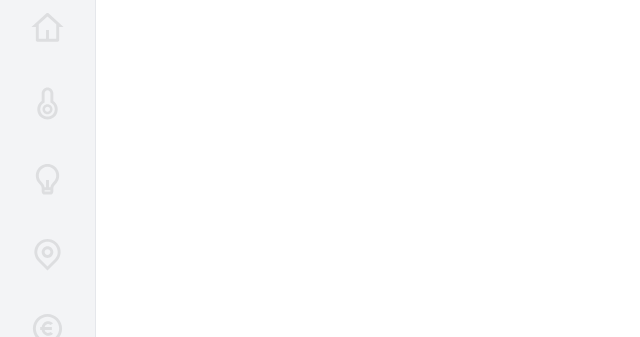
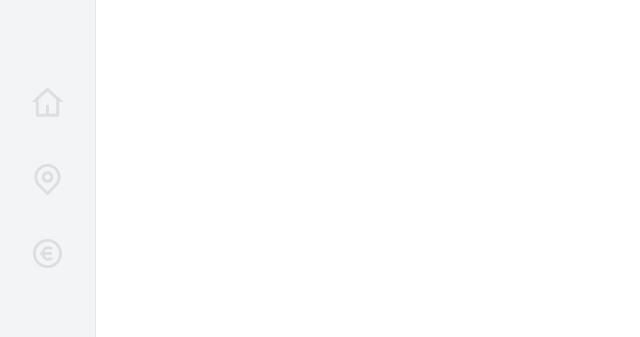
Before and after one commit to bryanFerreiraJS/IoT10, a Vue app: page / in a window 1280 px wide. Shown: the part 214-551 px from the top of the page, without its empty margins (0-640 px from the left). Built offline with nearby package versions, Linux system fonts and the light colour scheme; what @tailwindcss/typography would draw is missing.

Commit message:
navbar route and delete

```diff
--- a/src/components/Navbar.vue
+++ b/src/components/Navbar.vue
@@ -4,17 +4,21 @@
     class="fixed h-screen flex flex-col justify-between items-center py-8 w-24 border-r bg-gray-100 border-gray-200"
   >
     <!-- SECTION: Eco Conso's Logo -->
+    <router-link
+        to="/"
+    >
     <img
       class="w-auto h-10 object-cover object-center"
       src="@/assets/images/logo.png"
       alt="Eco Conso's Logo"
     />
+    </router-link>
     <!-- !SECTION: Eco Conso's Logo -->
 
     <!-- SECTION: Menu List -->
     <div class="menu-list ml-4 flex flex-col w-full items-center">
-      <a
-        href="#"
+      <router-link
+        to="/"
         class="transition duration-400 ease-in-out relative w-full p-4 pl-0 my-1 text-gray-500 rounded-l-lg hover:text-blue-500  hover:bg-purple-700"
       >
         <svg
@@ -30,52 +34,10 @@
             fill="#DDDEE0"
           />
         </svg>
-      </a>
-      <a
-        href="#"
-        class="transition duration-300 ease-in-out relative w-full p-4 pl-0 my-1 text-gray-500 rounded-l-lg hover:text-blue-500  hover:bg-purple-700"
-        >
-        <svg
-          class="m-auto"
-          width="35"
-          height="35"
-          viewBox="0 0 35 35"
-          fill="none"
-          xmlns="http://www.w3.org/2000/svg"
-        >
-          <path
-            d="M11.6667 7.29134C11.6667 5.74424 12.2813 4.26051 13.3753 3.16655C14.4693 2.07259 15.953 1.45801 17.5001 1.45801C19.0472 1.45801 20.5309 2.07259 21.6249 3.16655C22.7188 4.26051 23.3334 5.74424 23.3334 7.29134V14.9549C25.1169 16.1968 26.4576 17.9754 27.1602 20.032C27.8628 22.0886 27.8908 24.3158 27.24 26.3893C26.5891 28.4629 25.2936 30.2746 23.5418 31.5609C21.79 32.8471 19.6734 33.5407 17.5001 33.5407C15.3268 33.5407 13.2102 32.8471 11.4584 31.5609C9.7066 30.2746 8.41102 28.4629 7.76021 26.3893C7.1094 24.3158 7.13734 22.0886 7.83997 20.032C8.54259 17.9754 9.88323 16.1968 11.6667 14.9549V7.29134ZM13.3351 17.3465C12.0608 18.2334 11.1027 19.5037 10.6005 20.9728C10.0983 22.4418 10.078 24.0329 10.5427 25.5142C11.0074 26.9955 11.9328 28.2899 13.1842 29.2088C14.4356 30.1278 15.9476 30.6233 17.5001 30.6233C19.0526 30.6233 20.5646 30.1278 21.816 29.2088C23.0673 28.2899 23.9927 26.9955 24.4574 25.5142C24.9221 24.0329 24.9019 22.4418 24.3997 20.9728C23.8974 19.5037 22.9394 18.2334 21.6651 17.3465L20.4167 16.4759V7.29134C20.4167 6.51779 20.1095 5.77593 19.5625 5.22895C19.0155 4.68197 18.2736 4.37467 17.5001 4.37467C16.7265 4.37467 15.9847 4.68197 15.4377 5.22895C14.8907 5.77593 14.5834 6.51779 14.5834 7.29134V16.4759L13.3351 17.3465Z"
-            fill="#DDDEE0"
-          />
-          <path
-            fill-rule="evenodd"
-            clip-rule="evenodd"
-            d="M17.5 25.625C18.8807 25.625 20 24.5057 20 23.125C20 21.7443 18.8807 20.625 17.5 20.625C16.1193 20.625 15 21.7443 15 23.125C15 24.5057 16.1193 25.625 17.5 25.625ZM17.5 28.125C20.2614 28.125 22.5 25.8864 22.5 23.125C22.5 20.3636 20.2614 18.125 17.5 18.125C14.7386 18.125 12.5 20.3636 12.5 23.125C12.5 25.8864 14.7386 28.125 17.5 28.125Z"
-            fill="#DDDEE0"
-          />
-        </svg>
-      </a>
-      <a
-        href="#"
-        class="transition duration-300 ease-in-out relative w-full p-4 pl-0 my-1 text-gray-500 rounded-l-lg hover:text-blue-500  hover:bg-purple-700"
-      >
-        <svg
-          class="m-auto"
-          width="35"
-          height="35"
-          viewBox="0 0 35 35"
-          fill="none"
-          xmlns="http://www.w3.org/2000/svg"
-        >
-          <path
-            d="M14.5439 26.2498H16.0416V18.9582H18.9583V26.2498H20.456C20.6485 24.4969 21.5425 23.0503 22.9935 21.4709C23.1583 21.293 24.2068 20.2065 24.3308 20.0519C25.3608 18.7651 26.0064 17.2136 26.1933 15.576C26.3801 13.9383 26.1006 12.2812 25.387 10.7955C24.6734 9.30976 23.5546 8.05579 22.1595 7.17802C20.7644 6.30024 19.1498 5.83435 17.5015 5.834C15.8533 5.83364 14.2385 6.29885 12.843 7.17603C11.4476 8.05321 10.3283 9.3067 9.61398 10.7921C8.8997 12.2776 8.61951 13.9346 8.80567 15.5723C8.99183 17.21 9.63677 18.7618 10.6662 20.049C10.7916 20.2051 11.8431 21.293 12.005 21.4694C13.4575 23.0503 14.3514 24.4969 14.5439 26.2498ZM14.5833 29.1665V30.6248H20.4166V29.1665H14.5833ZM8.39122 21.8748C7.01775 20.1588 6.15698 18.0897 5.90807 15.9058C5.65915 13.722 6.03222 11.5122 6.9843 9.53113C7.93638 7.55004 9.42873 5.8782 11.2894 4.70819C13.1502 3.53819 15.3036 2.91762 17.5015 2.91797C19.6995 2.91832 21.8527 3.53958 23.7131 4.71018C25.5734 5.88078 27.0652 7.5531 28.0167 9.5345C28.9681 11.5159 29.3405 13.7258 29.0909 15.9095C28.8413 18.0933 27.9798 20.1622 26.6058 21.8778C25.7016 23.0036 23.3333 24.7915 23.3333 26.979V30.6248C23.3333 31.3984 23.026 32.1403 22.479 32.6872C21.932 33.2342 21.1902 33.5415 20.4166 33.5415H14.5833C13.8098 33.5415 13.0679 33.2342 12.5209 32.6872C11.9739 32.1403 11.6666 31.3984 11.6666 30.6248V26.979C11.6666 24.7915 9.29685 23.0036 8.39122 21.8748Z"
-            fill="#DDDEE0"
-          />
-        </svg>
-      </a>
-      <a
-        href="#"
-        class="transition duration-300 ease-in-out relative w-full p-4 pl-0 my-1 text-gray-500 rounded-l-lg hover:text-blue-500  hover:bg-purple-700"
+      </router-link>
+      <router-link
+        to="/Rooms"
+        class="transition duration-400 ease-in-out relative w-full p-4 pl-0 my-1 text-gray-500 rounded-l-lg hover:text-blue-500  hover:bg-purple-700"
       >
         <svg
           class="m-auto"
@@ -90,10 +52,10 @@
             fill="#DDDEE0"
           />
         </svg>
-      </a>
-      <a
-        href="#"
-        class="transition duration-300 ease-in-out relative w-full p-4 pl-0 my-1 text-gray-500 rounded-l-lg hover:text-blue-500  hover:bg-purple-700"
+      </router-link>
+      <router-link
+        to="/Budget"
+        class="transition duration-400 ease-in-out relative w-full p-4 pl-0 my-1 text-gray-500 rounded-l-lg hover:text-blue-500  hover:bg-purple-700"
       >
         <svg
           class="m-auto"
@@ -108,7 +70,7 @@
             fill="#DDDEE0"
           />
         </svg>
-      </a>
+      </router-link>
     </div>
     <!-- !SECTION: Menu List -->
 
```
